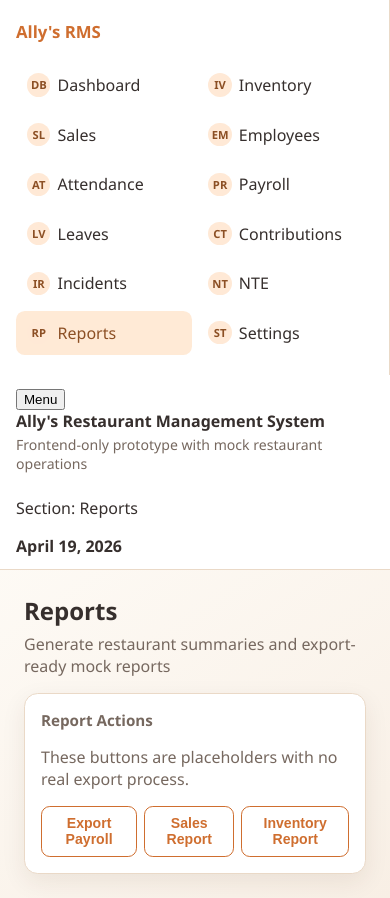
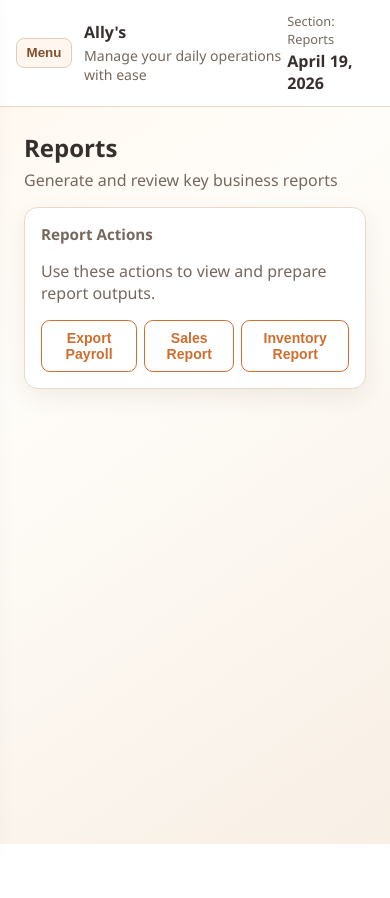
Before and after one commit to KenFemboy/Operations-Monitoring-System, a React (Vite) app in the folder Client/: page /reports in a window 390 px wide. After the commit the page ends 844 px from the top, so only its background shows below. Built offline with nearby package versions, Linux system fonts and the light colour scheme.

Commit message:
sample 2

```diff
--- a/Client/src/features/auth/pages/LoginPage.jsx
+++ b/Client/src/features/auth/pages/LoginPage.jsx
@@ -5,8 +5,8 @@ function LoginPage() {
     <div className="login-screen">
       <section className="login-card">
         <div className="page-header">
-          <h1>Ally's Restaurant Management System</h1>
-          <p>Sign in to access the frontend-only prototype</p>
+          <h1>Welcome to Ally's</h1>
+          <p>Sign in to continue</p>
         </div>
         <LoginForm />
       </section>
--- a/Client/src/features/employees/components/EmployeeForm.jsx
+++ b/Client/src/features/employees/components/EmployeeForm.jsx
@@ -15,9 +15,7 @@ function EmployeeForm({ onClose }) {
         <label htmlFor="employeeDepartment">Department</label>
         <input id="employeeDepartment" placeholder="Department" />
       </div>
-      <Button variant="primary" onClick={onClose}>
-        Save (UI Only)
-      </Button>
+      <Button variant="primary" onClick={onClose}>Save Employee</Button>
     </form>
   )
 }
--- a/Client/src/features/employees/pages/EmployeesPage.jsx
+++ b/Client/src/features/employees/pages/EmployeesPage.jsx
@@ -14,7 +14,7 @@ function EmployeesPage() {
     <section>
       <header className="page-header">
         <h1>Employees</h1>
-        <p>Manage employee records using mock data</p>
+        <p>Manage employee records</p>
       </header>
 
       <section className="table-card">
--- a/Client/src/features/inventory/components/InventoryForm.jsx
+++ b/Client/src/features/inventory/components/InventoryForm.jsx
@@ -15,7 +15,7 @@ function InventoryForm({ onClose }) {
         <label htmlFor="stockQuantity">Stock Quantity</label>
         <input id="stockQuantity" placeholder="0" />
       </div>
-      <Button onClick={onClose}>Save Item (UI Only)</Button>
+      <Button onClick={onClose}>Save Item</Button>
     </form>
   )
 }
--- a/Client/src/features/inventory/pages/InventoryPage.jsx
+++ b/Client/src/features/inventory/pages/InventoryPage.jsx
@@ -14,7 +14,7 @@ function InventoryPage() {
     <section>
       <header className="page-header">
         <h1>Inventory</h1>
-        <p>Track ingredient and supply levels with mock data</p>
+        <p>Track ingredient and supply levels</p>
       </header>
       <section className="table-card">
         <div className="table-toolbar">
--- a/Client/src/features/leaves/pages/LeavesPage.jsx
+++ b/Client/src/features/leaves/pages/LeavesPage.jsx
@@ -10,7 +10,7 @@ function LeavesPage() {
     <section>
       <header className="page-header">
         <h1>Leaves</h1>
-        <p>Review and act on leave requests (UI only)</p>
+        <p>Review and act on leave requests</p>
       </header>
       <section className="table-card">
         <div className="table-toolbar">
--- a/Client/src/features/payroll/pages/PayrollPage.jsx
+++ b/Client/src/features/payroll/pages/PayrollPage.jsx
@@ -10,7 +10,7 @@ function PayrollPage() {
     <section>
       <header className="page-header">
         <h1>Payroll</h1>
-        <p>Payroll records generated from local mock data</p>
+        <p>Review payroll records</p>
       </header>
       <section className="table-card">
         <GeneratePayrollBar />
--- a/Client/src/features/reports/pages/ReportsPage.jsx
+++ b/Client/src/features/reports/pages/ReportsPage.jsx
@@ -8,12 +8,12 @@ function ReportsPage() {
     <section>
       <header className="page-header">
         <h1>Reports</h1>
-        <p>Generate restaurant summaries and export-ready mock reports</p>
+        <p>Generate and review key business reports</p>
       </header>
       <section className="card">
         <h3>Report Actions</h3>
         <p style={{ color: 'var(--text-secondary)' }}>
-          These buttons are placeholders with no real export process.
+          Use these actions to view and prepare report outputs.
         </p>
         <ReportActionButtons actions={actions} />
       </section>
--- a/Client/src/features/settings/pages/SettingsPage.jsx
+++ b/Client/src/features/settings/pages/SettingsPage.jsx
@@ -8,7 +8,7 @@ function SettingsPage() {
     <section>
       <header className="page-header">
         <h1>Settings</h1>
-        <p>Configure company profile and payroll cycle (UI only)</p>
+        <p>Configure company profile and payroll cycle</p>
       </header>
       <section className="card" style={{ maxWidth: '540px' }}>
         <SettingsForm form={form} onChange={onChange} />
--- a/Client/src/features/shared/components/Navbar.jsx
+++ b/Client/src/features/shared/components/Navbar.jsx
@@ -26,8 +26,8 @@ function Navbar({ onToggleSidebar }) {
           Menu
         </button>
         <div>
-          <h1 className="navbar-title">Ally's Restaurant Management System</h1>
-          <p className="navbar-subtitle">Frontend-only prototype with mock restaurant operations</p>
+          <h1 className="navbar-title">Ally's</h1>
+          <p className="navbar-subtitle">Manage your daily operations with ease</p>
         </div>
       </div>
       <div className="navbar-right">
--- a/Client/src/features/shared/components/Sidebar.jsx
+++ b/Client/src/features/shared/components/Sidebar.jsx
@@ -4,7 +4,7 @@ import { navigationItems } from '../utils/navigation'
 function Sidebar({ isOpen, onNavigate }) {
   return (
     <aside className={`sidebar ${isOpen ? 'is-open' : ''}`}>
-      <h2>Ally's RMS</h2>
+      <h2>Ally's</h2>
       <nav className="nav-list">
         {navigationItems.map((item) => (
           <NavLink
--- a/Client/src/index.css
+++ b/Client/src/index.css
@@ -123,6 +123,30 @@ body {
   padding: 0 1.5rem;
 }
 
+.navbar-left {
+  display: flex;
+  align-items: center;
+  gap: 0.75rem;
+}
+
+.navbar-right {
+  display: flex;
+  flex-direction: column;
+  align-items: flex-end;
+  gap: 0.1rem;
+}
+
+.sidebar-toggle {
+  display: none;
+  border: 1px solid #e2cdb9;
+  border-radius: 0.5rem;
+  background: #fff7ef;
+  color: #7f4d29;
+  padding: 0.4rem 0.6rem;
+  font-weight: 600;
+  cursor: pointer;
+}
+
 .navbar-title {
   font-size: 1rem;
   margin: 0;
@@ -132,6 +156,12 @@ body {
   margin: 0.2rem 0 0;
   color: var(--text-secondary);
   font-size: 0.88rem;
+}
+
+.navbar-breadcrumb {
+  margin: 0;
+  font-size: 0.8rem;
+  color: var(--text-secondary);
 }
 
 .grid-4 {
@@ -349,19 +379,24 @@ thead th {
 }
 
 @media (max-width: 720px) {
-  .app-shell {
-    flex-direction: column;
+  .sidebar {
+    width: 250px;
+    position: fixed;
+    top: 0;
+    left: 0;
+    transform: translateX(-104%);
+    transition: transform 0.25s ease;
+    z-index: 20;
+    box-shadow: var(--shadow);
   }
 
-  .sidebar {
-    width: 100%;
-    height: auto;
-    position: static;
+  .sidebar.is-open {
+    transform: translateX(0);
   }
 
   .nav-list {
-    display: grid;
-    grid-template-columns: repeat(2, minmax(0, 1fr));
+    display: flex;
+    flex-direction: column;
   }
 
   .grid-4 {
@@ -371,8 +406,13 @@ thead th {
   .navbar {
     padding: 0.75rem 1rem;
     height: auto;
+  }
+
+  .sidebar-toggle {
+    display: inline-flex;
+  }
+
+  .navbar-right {
     align-items: flex-start;
-    gap: 0.5rem;
-    flex-direction: column;
   }
 }
```
